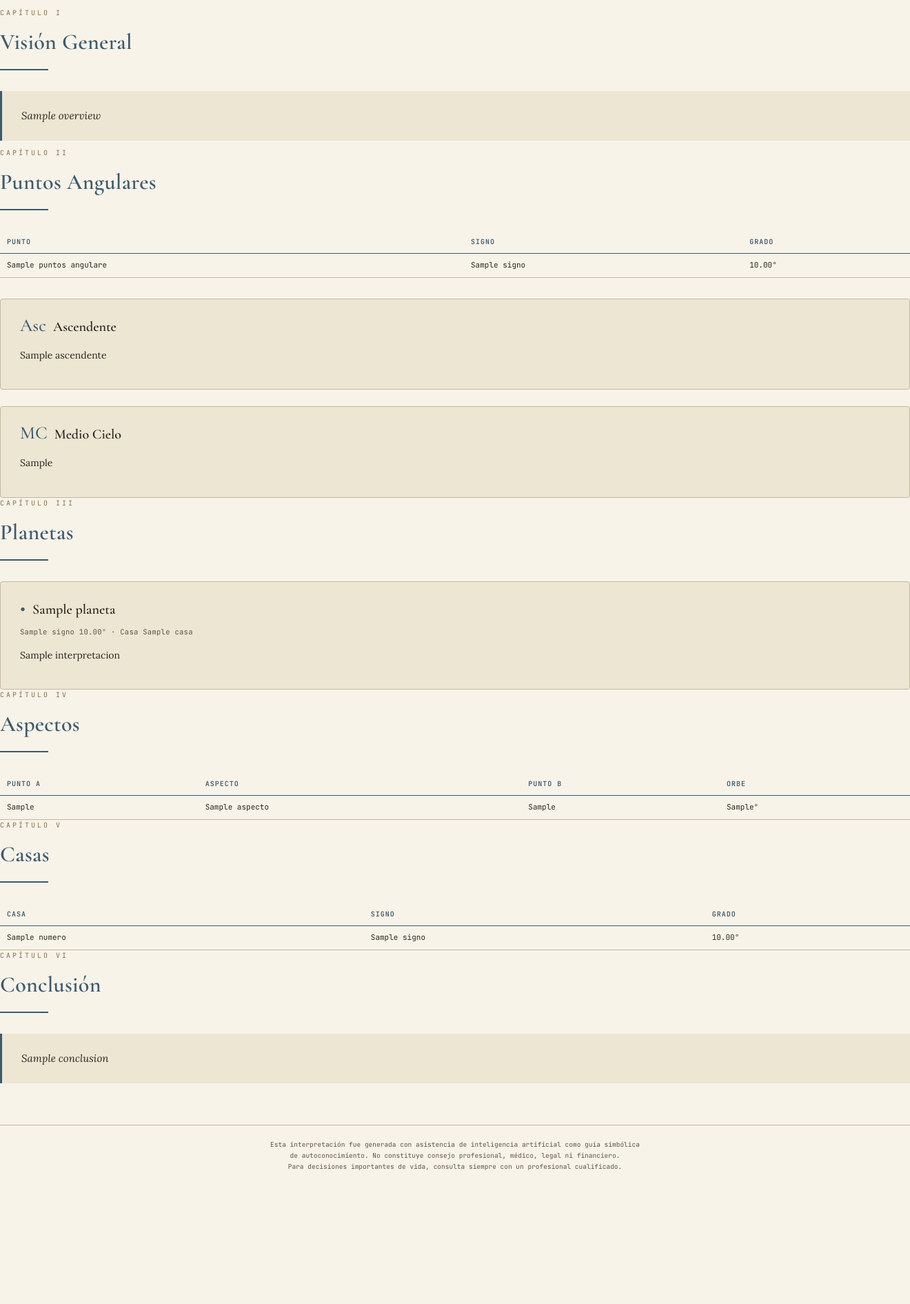
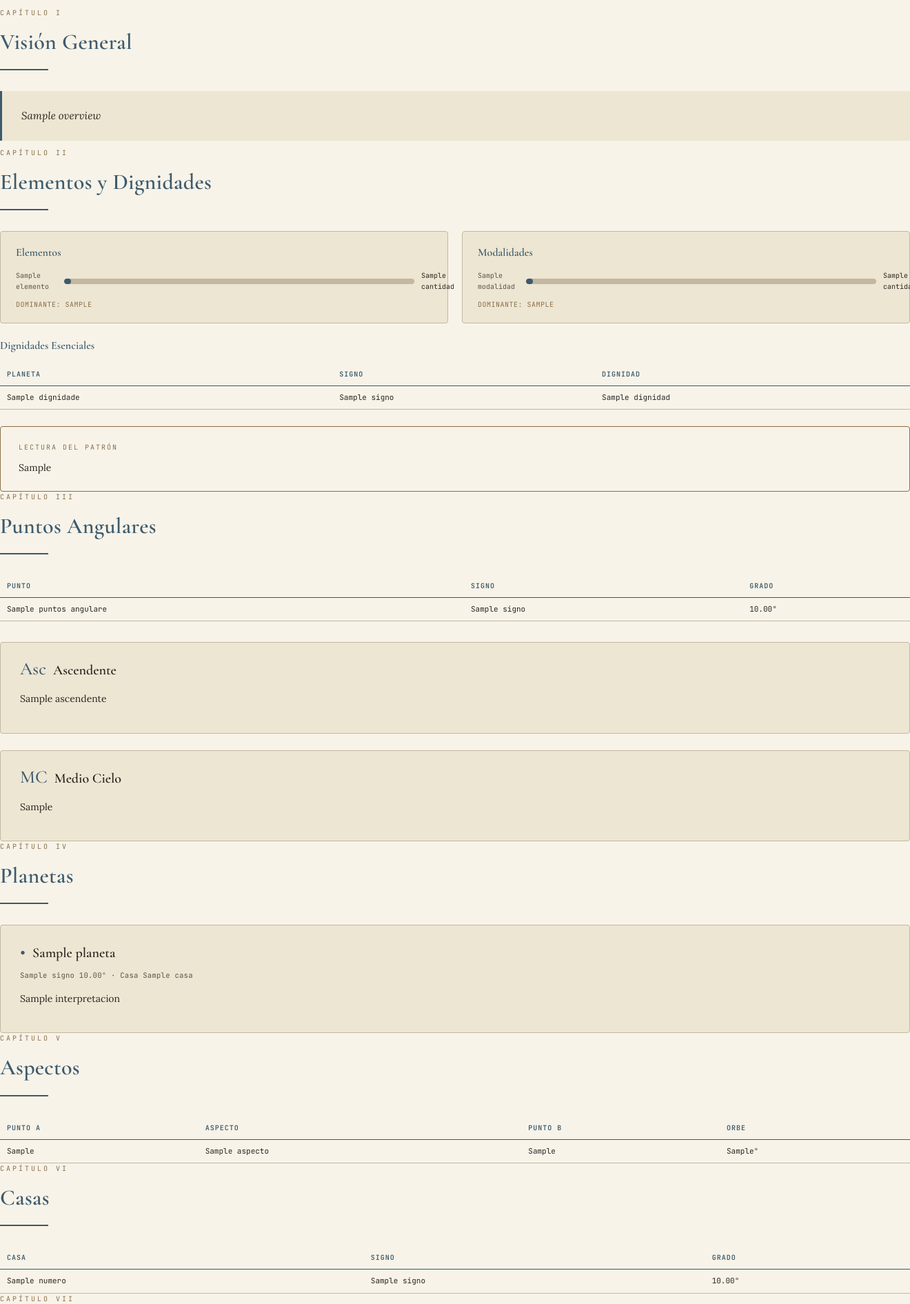
Before and after one commit to labs-Carla/astrea-API, a Python web app: template app/templates/carta_report.html in a window 1320 px wide; the page is wider, and only the part inside the window is pictured. Shown: the part 789-2680 px from the top of that part at 69% size. Before the commit the page ends 2486 px from the top of that part, so only its background shows below. Run offline with Jinja, Linux system fonts and the light colour scheme; the template is opened without the code that fills it: most values are stand-ins (such as "Sample title", 1, 10 or a date in 2020).

Commit message:
feat: nuevo Capitulo II (Elementos y Dignidades) con su propia pagina, renumera capitulos siguientes

```diff
--- a/app/templates/carta_report.html
+++ b/app/templates/carta_report.html
@@ -143,6 +143,106 @@
     page-break-inside: avoid;
   }
 
+  .panorama-grid {
+    display: flex;
+    gap: 20px;
+    margin-top: 20px;
+  }
+
+  .panorama-card {
+    flex: 1;
+    background-color: var(--papel-destacado);
+    border: 1px solid var(--linea);
+    border-radius: 4px;
+    padding: 18px 22px;
+  }
+
+  .panorama-titulo {
+    font-family: 'Cormorant Garamond', serif;
+    font-weight: 600;
+    font-size: 16px;
+    color: var(--azul);
+    margin-bottom: 12px;
+  }
+
+  .panorama-fila {
+    display: flex;
+    align-items: center;
+    gap: 10px;
+    margin-bottom: 6px;
+    font-family: 'JetBrains Mono', monospace;
+    font-size: 10px;
+  }
+
+  .panorama-etiqueta {
+    width: 60px;
+    color: var(--tinta-suave);
+  }
+
+  .panorama-barra {
+    flex: 1;
+    height: 8px;
+    background-color: var(--linea);
+    border-radius: 4px;
+    overflow: hidden;
+  }
+
+  .panorama-relleno {
+    display: block;
+    height: 100%;
+    background-color: var(--azul);
+    border-radius: 4px;
+  }
+
+  .panorama-valor {
+    width: 16px;
+    text-align: right;
+    color: var(--tinta);
+  }
+
+  .panorama-dominante {
+    margin-top: 10px;
+    font-family: 'JetBrains Mono', monospace;
+    font-size: 10px;
+    color: var(--ocre);
+    text-transform: uppercase;
+    letter-spacing: 0.5px;
+  }
+
+  .dignidades-card {
+    margin-top: 20px;
+    break-inside: avoid;
+    page-break-inside: avoid;
+  }
+
+  .lectura-patron {
+    margin-top: 24px;
+    padding: 22px 26px;
+    background-color: transparent;
+    border: 1px solid var(--ocre);
+    border-radius: 4px;
+    break-inside: avoid;
+    page-break-inside: avoid;
+  }
+
+  .lectura-patron-label {
+    font-family: 'JetBrains Mono', monospace;
+    font-size: 10px;
+    letter-spacing: 2px;
+    text-transform: uppercase;
+    color: var(--ocre);
+    margin-bottom: 10px;
+  }
+
+  .lectura-patron-texto {
+    font-family: 'Lora', serif;
+    font-style: normal;
+    font-size: 14px;
+    text-align: justify;
+    color: var(--tinta);
+    margin: 0;
+  }
+
   table {
     width: 100%;
     border-collapse: collapse;
@@ -250,6 +350,7 @@
     </div>
   </div>
 
+  <!-- ================= CAPÍTULO I: VISIÓN GENERAL ================= -->
   {% if interpretacion.overview %}
   <div class="capitulo">
     <div class="capitulo-numero">Capítulo I</div>
@@ -258,8 +359,72 @@
   </div>
   {% endif %}
 
+  <!-- ================= CAPÍTULO II: ELEMENTOS Y DIGNIDADES ================= -->
+  {% if elementos_y_modalidades or dignidades %}
   <div class="capitulo">
     <div class="capitulo-numero">Capítulo II</div>
+    <h2 class="capitulo-titulo">Elementos y Dignidades</h2>
+
+    {% if elementos_y_modalidades %}
+    <div class="panorama-grid">
+      <div class="panorama-card">
+        <div class="panorama-titulo">Elementos</div>
+        {% for elemento, cantidad in elementos_y_modalidades.conteo_elementos.items() %}
+        <div class="panorama-fila">
+          <span class="panorama-etiqueta">{{ elemento }}</span>
+          <span class="panorama-barra">
+            <span class="panorama-relleno" style="width: {{ cantidad * 20 }}px;"></span>
+          </span>
+          <span class="panorama-valor">{{ cantidad }}</span>
+        </div>
+        {% endfor %}
+        <div class="panorama-dominante">Dominante: {{ elementos_y_modalidades.elemento_dominante }}</div>
+      </div>
+
+      <div class="panorama-card">
+        <div class="panorama-titulo">Modalidades</div>
+        {% for modalidad, cantidad in elementos_y_modalidades.conteo_modalidades.items() %}
+        <div class="panorama-fila">
+          <span class="panorama-etiqueta">{{ modalidad }}</span>
+          <span class="panorama-barra">
+            <span class="panorama-relleno" style="width: {{ cantidad * 20 }}px;"></span>
+          </span>
+          <span class="panorama-valor">{{ cantidad }}</span>
+        </div>
+        {% endfor %}
+        <div class="panorama-dominante">Dominante: {{ elementos_y_modalidades.modalidad_dominante }}</div>
+      </div>
+    </div>
+    {% endif %}
+
+    {% if dignidades %}
+    <div class="dignidades-card">
+      <div class="panorama-titulo">Dignidades Esenciales</div>
+      <table>
+        <tr><th>Planeta</th><th>Signo</th><th>Dignidad</th></tr>
+        {% for nombre, info in dignidades.items() %}
+        <tr>
+          <td>{{ nombre }}</td>
+          <td>{{ info.signo }}</td>
+          <td>{{ info.dignidad }}</td>
+        </tr>
+        {% endfor %}
+      </table>
+    </div>
+    {% endif %}
+
+    {% if interpretacion.lectura_elementos_dignidades %}
+    <div class="lectura-patron">
+      <div class="lectura-patron-label">Lectura del Patrón</div>
+      <p class="lectura-patron-texto">{{ interpretacion.lectura_elementos_dignidades }}</p>
+    </div>
+    {% endif %}
+  </div>
+  {% endif %}
+
+  <!-- ================= CAPÍTULO III: PUNTOS ANGULARES ================= -->
+  <div class="capitulo">
+    <div class="capitulo-numero">Capítulo III</div>
     <h2 class="capitulo-titulo">Puntos Angulares</h2>
 
     <table>
@@ -294,8 +459,9 @@
     {% endif %}
   </div>
 
+  <!-- ================= CAPÍTULO IV: PLANETAS ================= -->
   <div class="capitulo">
-    <div class="capitulo-numero">Capítulo III</div>
+    <div class="capitulo-numero">Capítulo IV</div>
     <h2 class="capitulo-titulo">Planetas</h2>
 
     {% set simbolos = {
@@ -320,9 +486,10 @@
     {% endfor %}
   </div>
 
+  <!-- ================= CAPÍTULO V: ASPECTOS ================= -->
   {% if aspectos %}
   <div class="capitulo">
-    <div class="capitulo-numero">Capítulo IV</div>
+    <div class="capitulo-numero">Capítulo V</div>
     <h2 class="capitulo-titulo">Aspectos</h2>
     <table>
       <tr><th>Punto A</th><th>Aspecto</th><th>Punto B</th><th>Orbe</th></tr>
@@ -338,8 +505,9 @@
   </div>
   {% endif %}
 
+  <!-- ================= CAPÍTULO VI: CASAS ================= -->
   <div class="capitulo">
-    <div class="capitulo-numero">Capítulo V</div>
+    <div class="capitulo-numero">Capítulo VI</div>
     <h2 class="capitulo-titulo">Casas</h2>
     <table>
       <tr><th>Casa</th><th>Signo</th><th>Grado</th></tr>
@@ -353,9 +521,10 @@
     </table>
   </div>
 
+  <!-- ================= CAPÍTULO VII: CONCLUSIÓN ================= -->
   {% if interpretacion.conclusion %}
   <div class="capitulo">
-    <div class="capitulo-numero">Capítulo VI</div>
+    <div class="capitulo-numero">Capítulo VII</div>
     <h2 class="capitulo-titulo">Conclusión</h2>
     <div class="conclusion">{{ interpretacion.conclusion }}</div>
 
```
